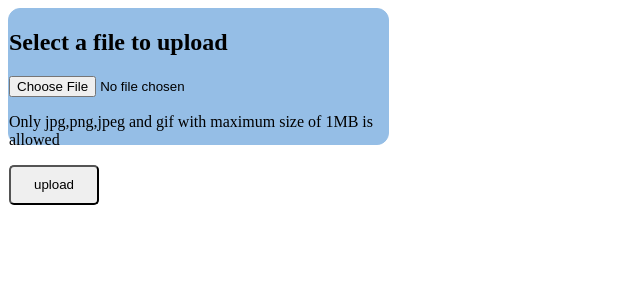
After one commit to dinlo2512/php, a PHP site: page /btvn18.php in a window 1280 px wide. The commit adds this page. Shown: the top 300 px of the page, without its empty margins (0-640 px from the left). Run offline with PHP 8.4, Linux system fonts and the light colour scheme.

Commit message:
day18 + btvn

```diff
--- a/Uploadfile.php
+++ b/Uploadfile.php
@@ -78,5 +78,5 @@ if (isset($_POST['submit'])) {
     <input type="file" name="avatar">
     <br>
     <input type="submit" name="submit" value="Upload">
-    <h3><?php echo $result;?></h3>
+    <h3><?php echo $result; ?></h3>
 </form>
--- /dev/null
+++ b/btvn18.php
@@ -0,0 +1,80 @@
+<?php
+    $error = '';
+   $result ='';
+   $url = '';
+   $type = 'hidden';
+if (isset($_POST['submit'])){
+    $img = $_FILES['image'];
+    if ($img['error']==0){
+        $extension = pathinfo($img['name'], PATHINFO_EXTENSION);
+        $extension = strtolower($extension);
+
+        $allows = ['jpeg','jpg','png','gif'];
+        if (!in_array($extension, $allows)){
+            $error = 'File upload phải là ảnh';
+        }
+
+        $size = $img['size']/1024/1024;
+        if ($size > 1){
+            $error = 'File tải lên dung lượng quá lớn';
+        }
+    }
+    else {
+        $error = 'Cần upload ảnh';
+    }
+    if (empty($error)){
+        $result .= "Tên File: ".$img['name'];
+        $result .= "<br> Định dạng file: ".$img['type'];
+        if ($img['error'] == 0){
+            $dir_upload = 'upload';
+        }
+        if (!file_exists($dir_upload)){
+            mkdir($dir_upload);
+        }
+        $name = time() . "" .$img['name'];
+        move_uploaded_file($img['tmp_name'],"$dir_upload/$name");
+        $url = $dir_upload . '/' . $name;
+        $type = '';
+    }
+
+}
+
+
+?>
+
+
+
+<style>
+    .upload{
+        border: 1px solid #95BEE6;
+        background: #95BEE6;
+        height: 135px;
+        border-radius: 12px;
+        width: 30%;
+
+    }
+    .upload input[type="submit"]{
+        width: 90px;
+        height: 40px;
+        border-radius: 5px;
+    }
+    img{
+        width: 200px;
+        height: 160px ;
+    }
+    h3 {
+        color: red;
+    }
+</style>
+<h3><?php echo $error;?></h3>
+<div class="upload">
+    <form action="" method="post" enctype="multipart/form-data">
+        <h2>Select a file to upload</h2>
+    <input type="file" name="image">
+    <p>Only jpg,png,jpeg and gif with maximum size of 1MB is allowed</p>
+        <input type="submit" name="submit" value="upload">
+    </form>
+    <span <?php echo $type; ?>>ảnh được tải lên: </span>
+    <img src="<?php echo $url; ?>" alt="" <?php echo $type ?> >
+    <p><?php echo $result;?></p>
+</div>
```
Also changed, not shown: btvn18_3.php (added, +119 -0 lines), upload/16375922474af479deba248988cae586e0bcf46ea9.jpg (deleted), upload/16375922975.jpg (deleted).
